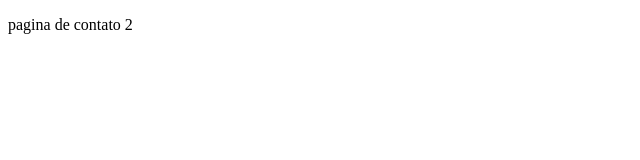
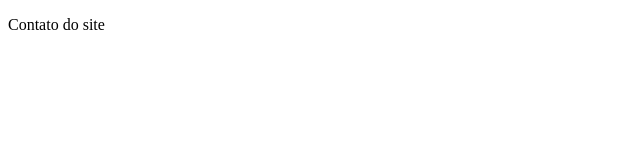
Before and after one commit to GabrielTeste/github-master, a plain HTML site: page contato.html in a window 1280 px wide. Shown: the full height of the page, 0-640 px from the left. Drawn offline with Linux system fonts and the light colour scheme.

Commit message:
alteracao final da pagina de contato closes #2

```diff
--- a/contato.html
+++ b/contato.html
@@ -12,6 +12,6 @@
 
     <body>
 
-        <p> pagina de contato 2 </p>
+        <p> Contato do site </p>
     </body>
 </html>
```
